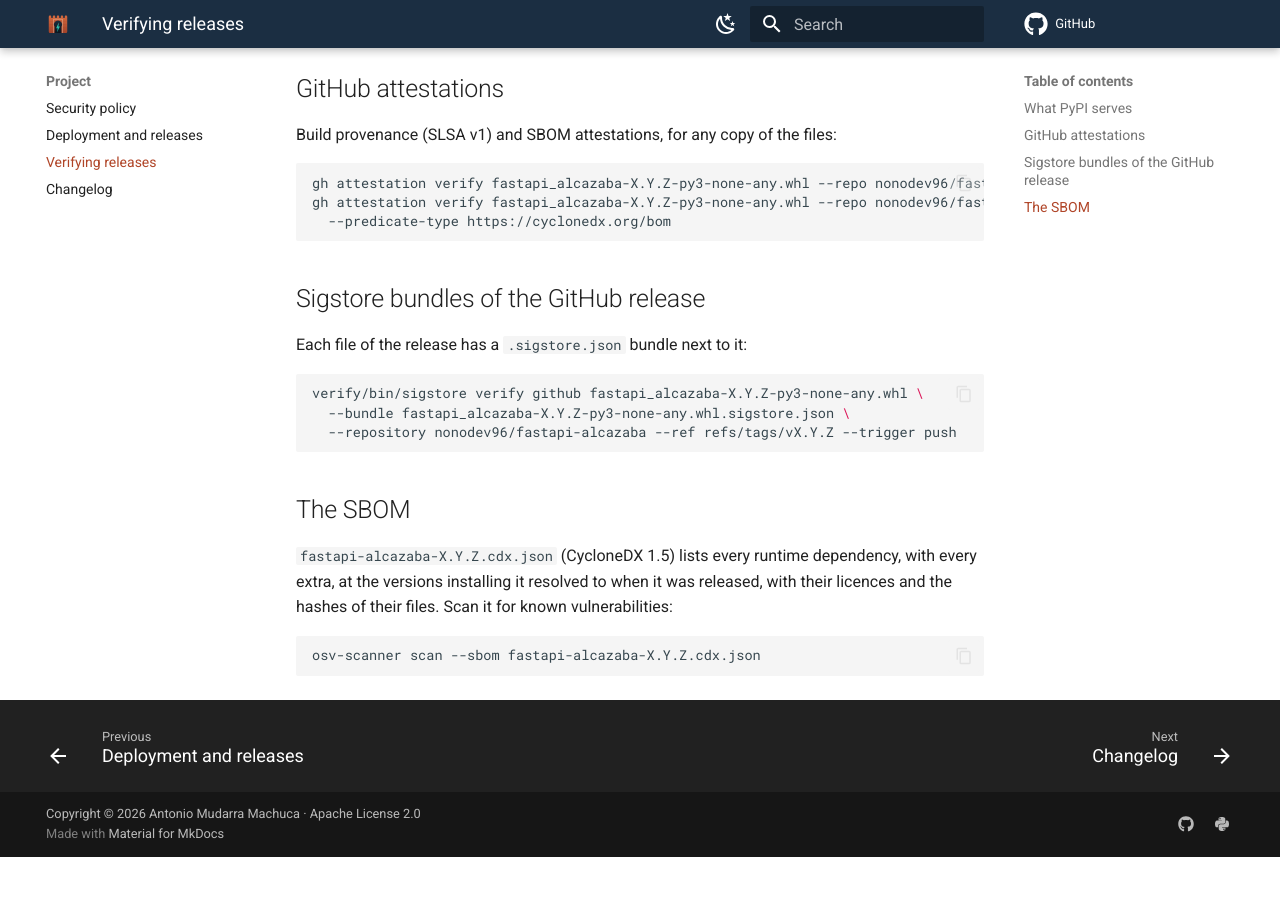
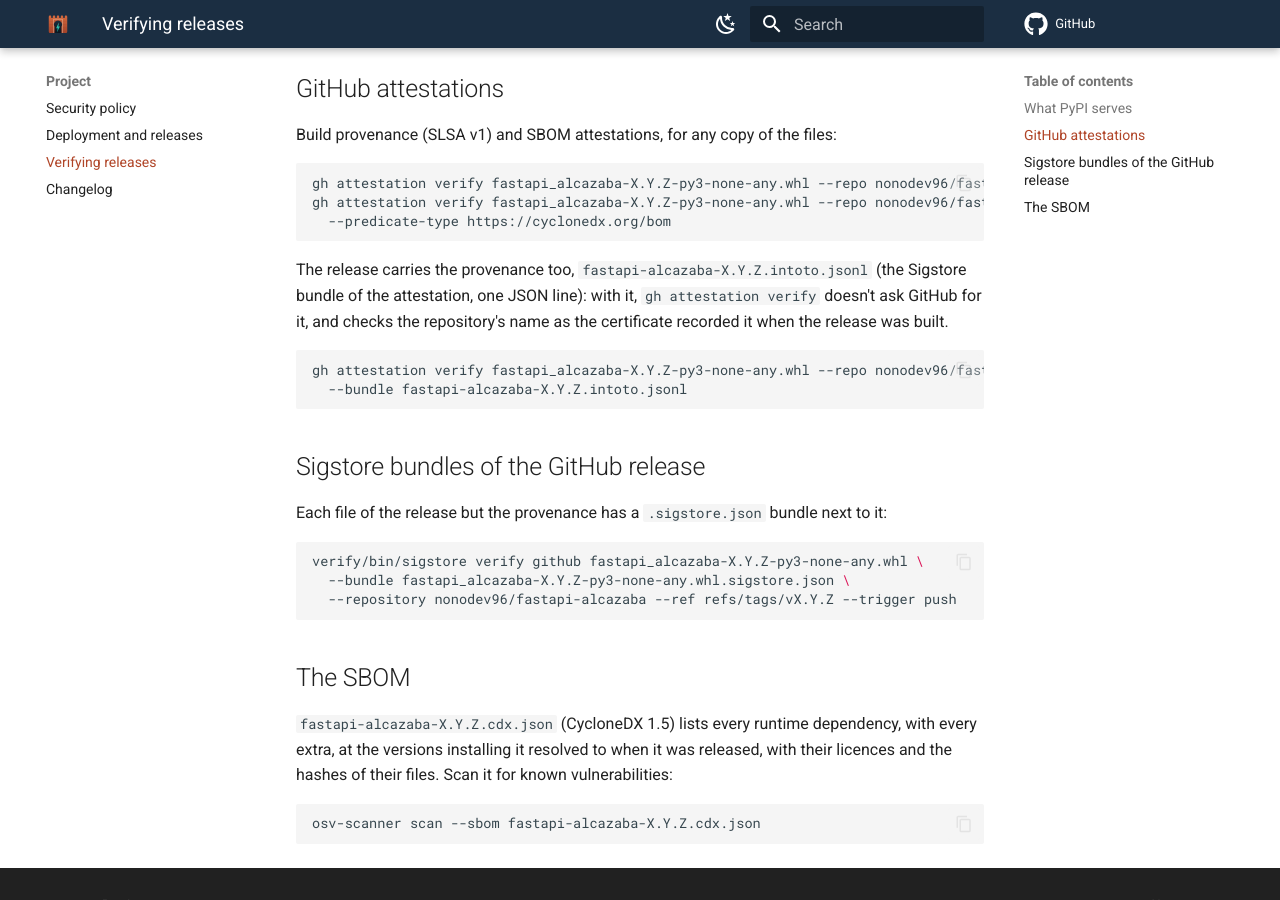
Before and after one commit to nonodev96/fastapi-alcazaba, an MkDocs documentation site: the page built from docs/verifying.md, in a window 1280 px wide and 900 px high, scrolled down 566 px. Built offline with MkDocs 1.6.1 and Material for MkDocs 9.7.7, drawn with Linux system fonts in a browser that asks for light colours; comment, search, counter and statistics services are not loaded; before the commit the page ends 1423 px from its top, so only the background shows below that.

Commit message:
Attach the build provenance to GitHub releases
The release workflow attests the SLSA provenance of the distributions,
but the attestation lived only in GitHub's attestation store; Scorecard
counts provenance in a release's files only, as *.intoto.jsonl, and
found none. The workflow now adds the bundle actions/attest writes (the
Sigstore bundle of the attestation, one JSON line) to the release as
fastapi-alcazaba-X.Y.Z.intoto.jsonl, after the other files are signed:
it's signed already.

docs/verifying.md shows how to check a wheel against it with
`gh attestation verify --bundle`, which doesn't ask GitHub for the
attestation and checks the repository's name as the certificate
recorded it.

````diff
--- a/docs/verifying.md
+++ b/docs/verifying.md
@@ -29,9 +29,19 @@
   --predicate-type https://cyclonedx.org/bom
 ```
 
+The release carries the provenance too, `fastapi-alcazaba-X.Y.Z.intoto.jsonl` (the Sigstore
+bundle of the attestation, one JSON line): with it, `gh attestation verify` doesn't ask GitHub
+for it, and checks the repository's name as the certificate recorded it when the release was
+built.
+
+```shell
+gh attestation verify fastapi_alcazaba-X.Y.Z-py3-none-any.whl --repo nonodev96/fastapi-alcazaba \
+  --bundle fastapi-alcazaba-X.Y.Z.intoto.jsonl
+```
+
 ## Sigstore bundles of the GitHub release
 
-Each file of the release has a `.sigstore.json` bundle next to it:
+Each file of the release but the provenance has a `.sigstore.json` bundle next to it:
 
 ```shell
 verify/bin/sigstore verify github fastapi_alcazaba-X.Y.Z-py3-none-any.whl \
````
Also changed, not shown: docs/releasing.md (+2 -2 lines), 1 other file.
